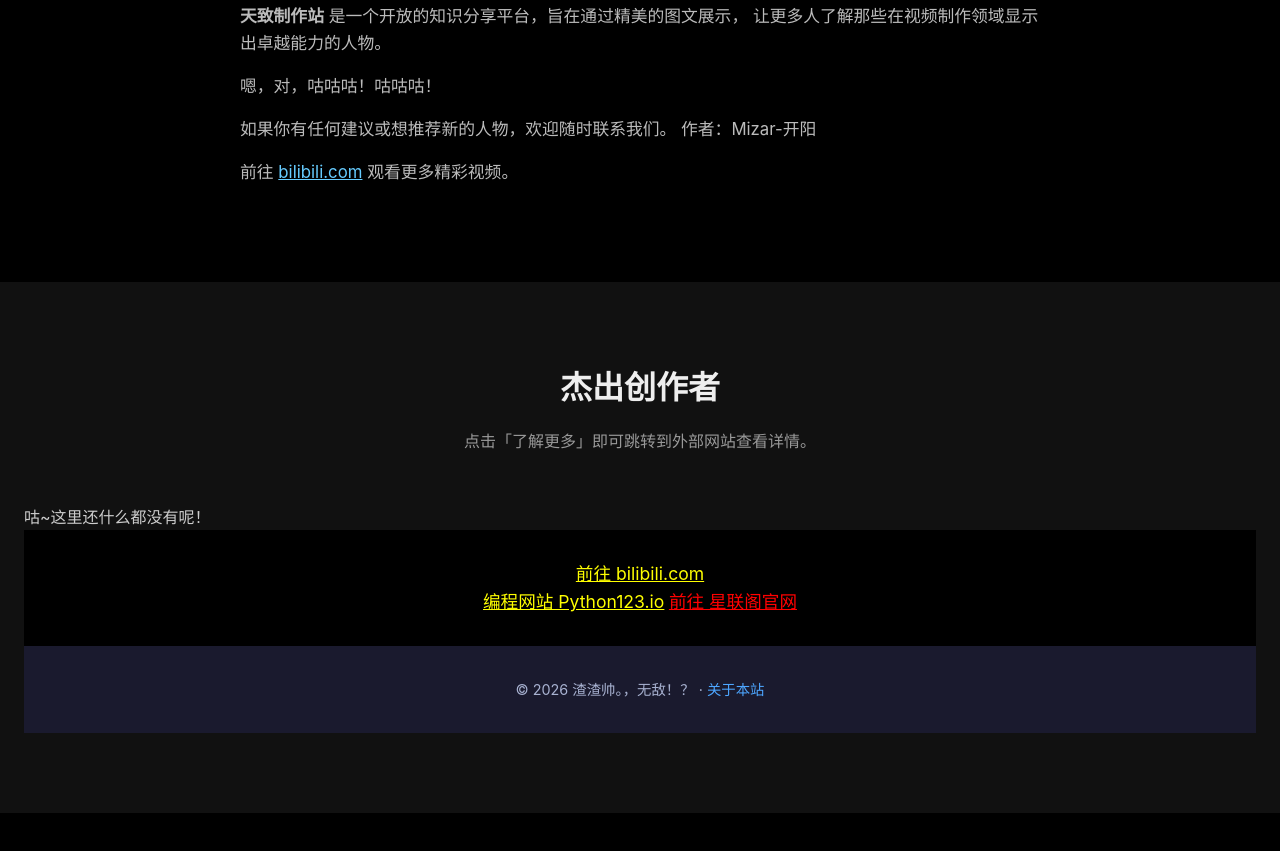
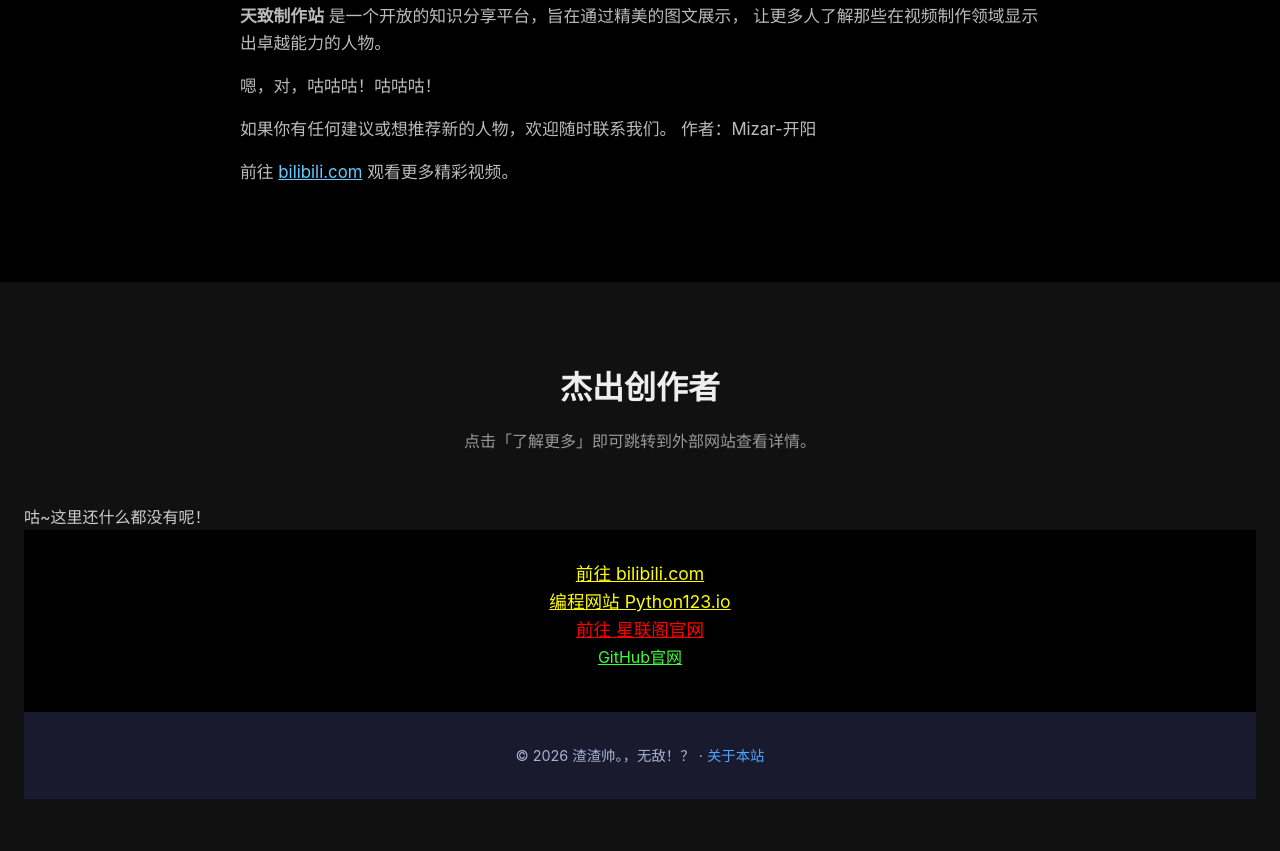
Before and after one commit to Mizar666/skfd-communicate.io, a plain HTML site: page index.html in a window 1280 px wide. Shown: the part 885-1736 px from the top of the page. Before the commit the page ends 1698 px from the top, so only its background shows below. Drawn offline with Linux system fonts and the light colour scheme.

Commit message:
wdfef
ebgrg

```diff
--- a/index.html
+++ b/index.html
@@ -146,7 +146,11 @@
   <a href="https://www.bilibili.com" target="_blank" rel="noopener" style="color: yellow; font-size: 1.1rem;">前往 bilibili.com</a>
 <br>
 <a href="https://python123.io" target="_blank" rel="noopener" style="color: yellow; font-size: 1.1rem;">编程网站 Python123.io</a>
+<br>
 <a href= "https://skdc.rth1.xyz/?source_btm_token=a1128.b17614.c770171.d88956.e6d7f6850-5aa7-4d7b-861d-766e27d7c206&need_out_animation=right&finish_when_network_unavailable=false&bdx_monitor_append_params=%7B%22enter_from%22%3A%22im_safe_jump_to_web%22%7D&from_im=true&ug_route_out_customs_info=%7B%22cert_id%22%3A80963330%7D&disable_auto_expose=1&enable_webview_select_search=1&font_scale=1.0" target="_blank" rel="noopener" style="color: red; font-size: 1.1rem;">前往 星联阁官网</a>
+<br>
+<p style="margin-bottom:12px;">
+<a href="https://srpn.top" target="\_blank" style="color:#39ff39; text-decoration:underline;">GitHub官网</a>
 </div>
 <footer>
   <p>&copy; 2026 渣渣帅。，无敌！？ · <a href="#about">关于本站</a></p>
```
